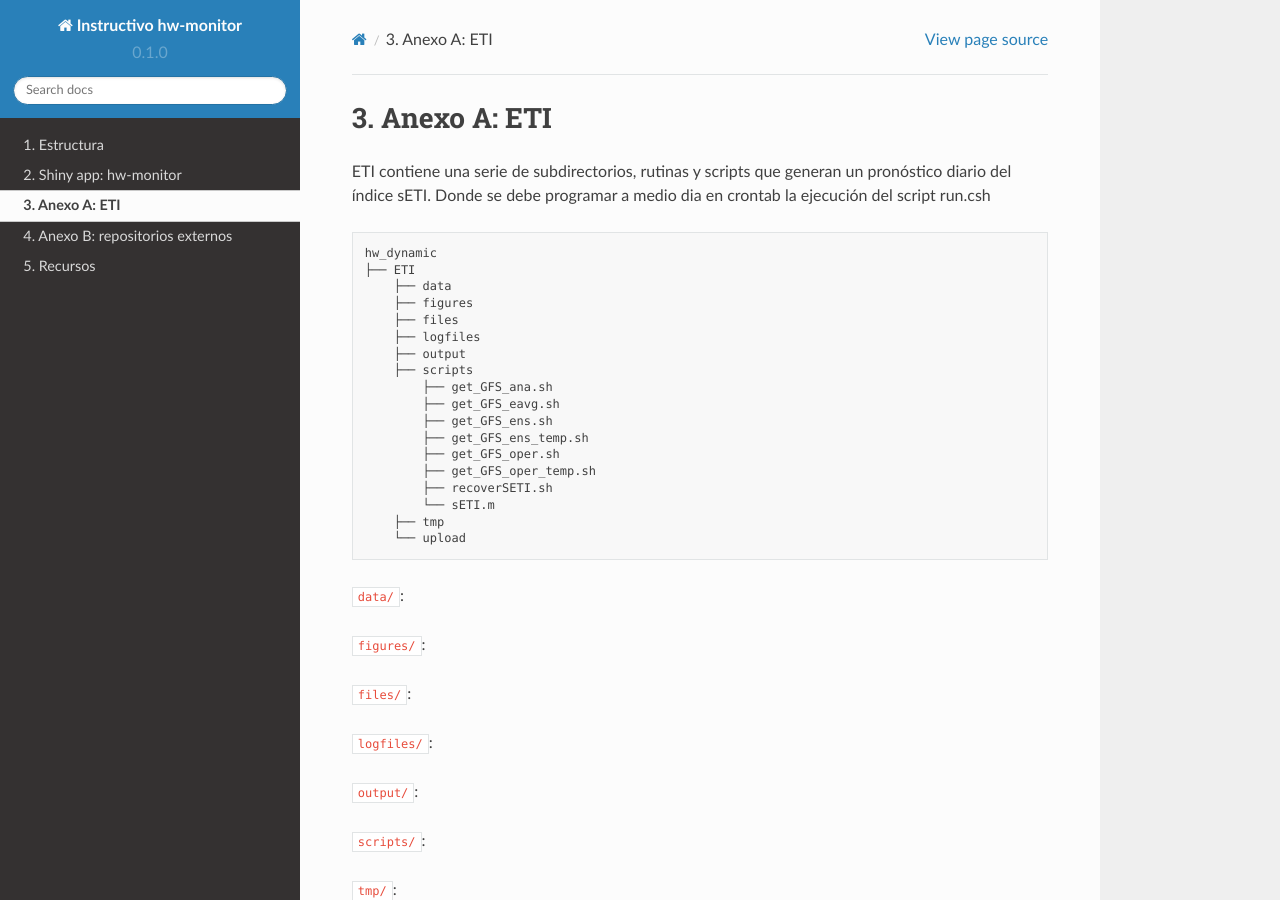
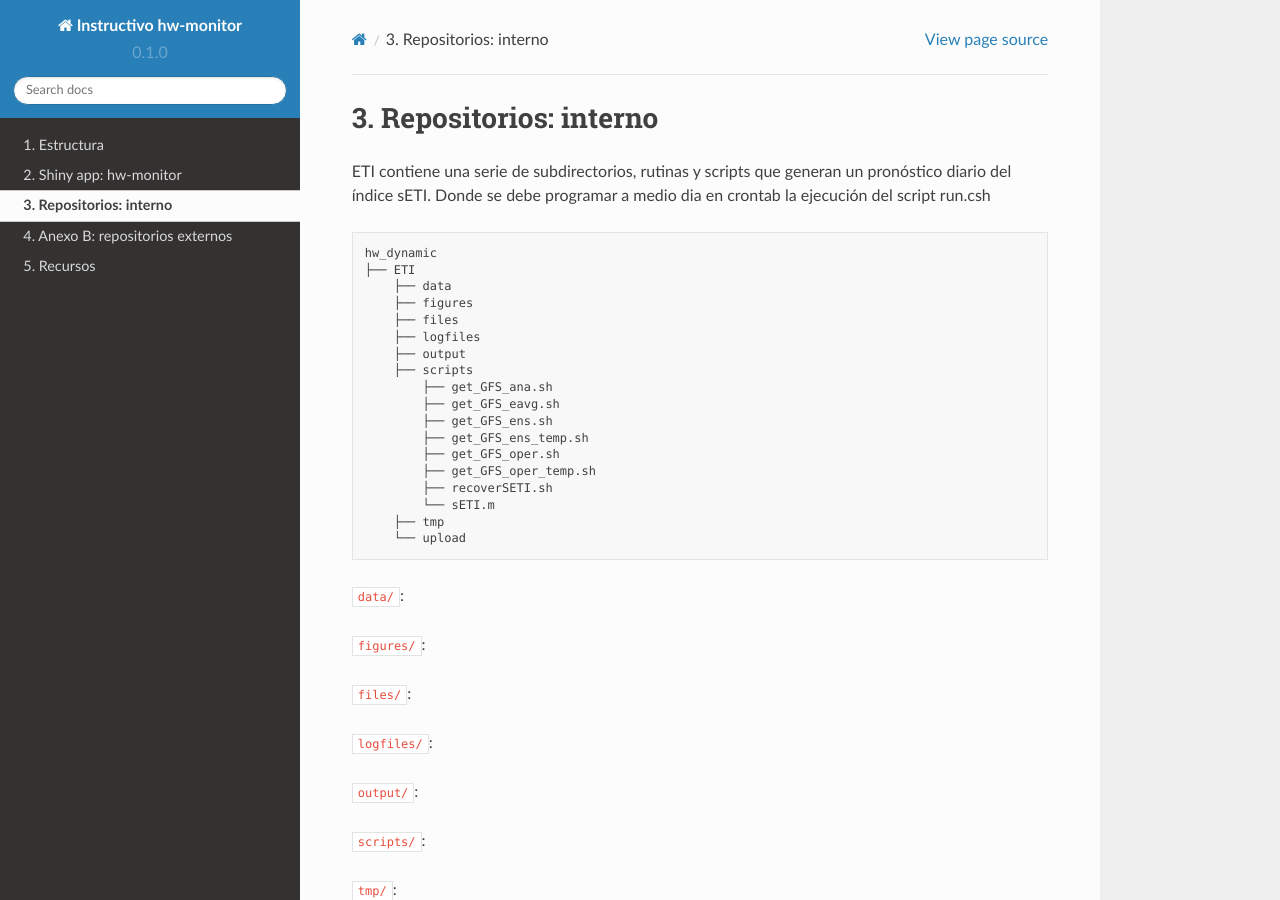
Before and after one commit to chsegura/rtd-tutorial, a Sphinx documentation site: the page built from docs/source/anexoA.rst, in a window 1280 px wide and 900 px high. Built offline with Sphinx 7.4.7 and the Read the Docs theme 2.0.0, drawn with Linux system fonts in a browser that asks for light colours.

Commit message:
Update anexoA.rst

```diff
--- a/docs/source/anexoA.rst
+++ b/docs/source/anexoA.rst
@@ -1,7 +1,7 @@
-Anexo A: ETI
+Repositorios: interno
 =====
 
-.. Anexo A: ETI:
+.. Repositorios: interno:
 
 ETI contiene una serie de subdirectorios, rutinas y scripts que generan un pronóstico diario del índice sETI. Donde se debe programar a medio dia en crontab la ejecución del script run.csh ::
 
```
